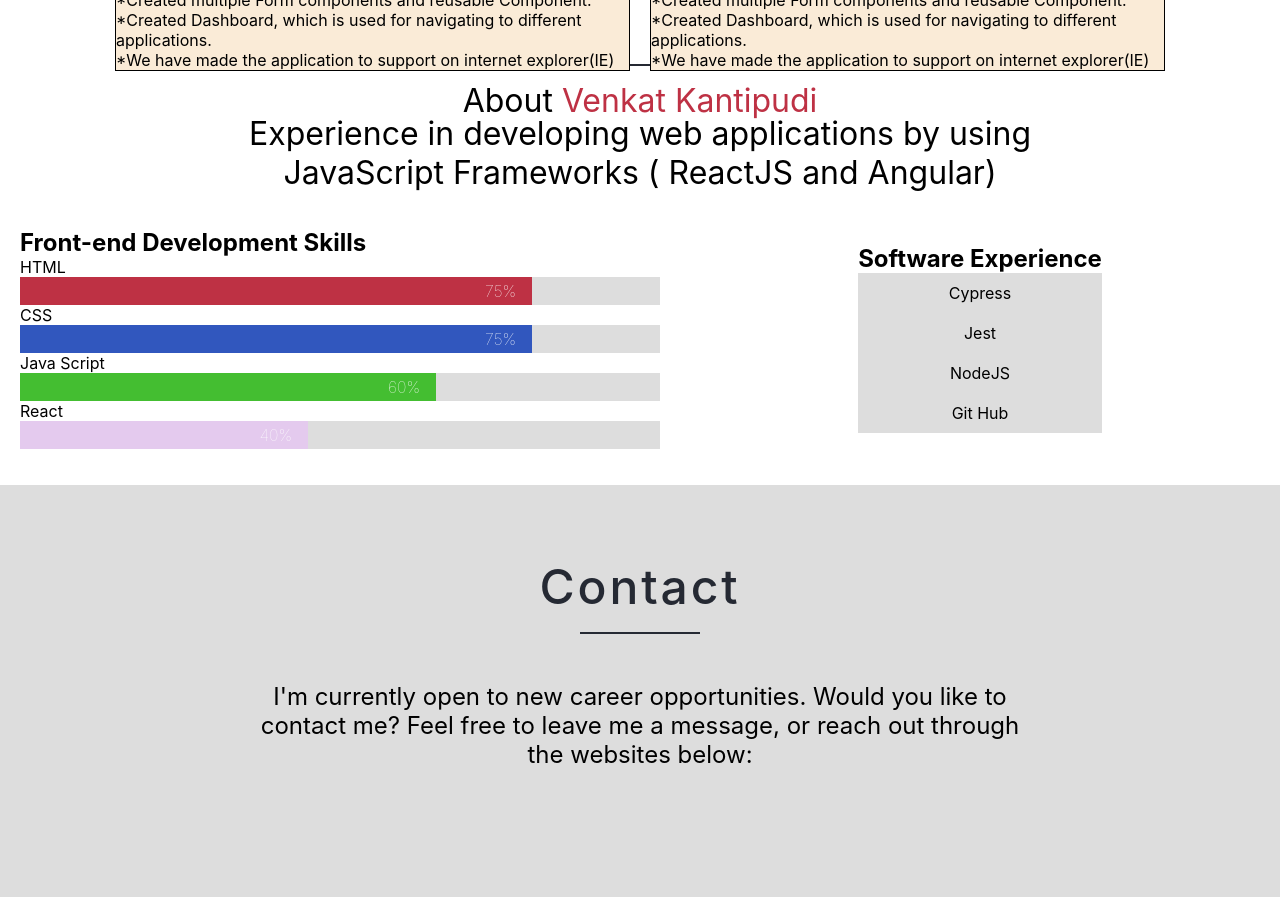
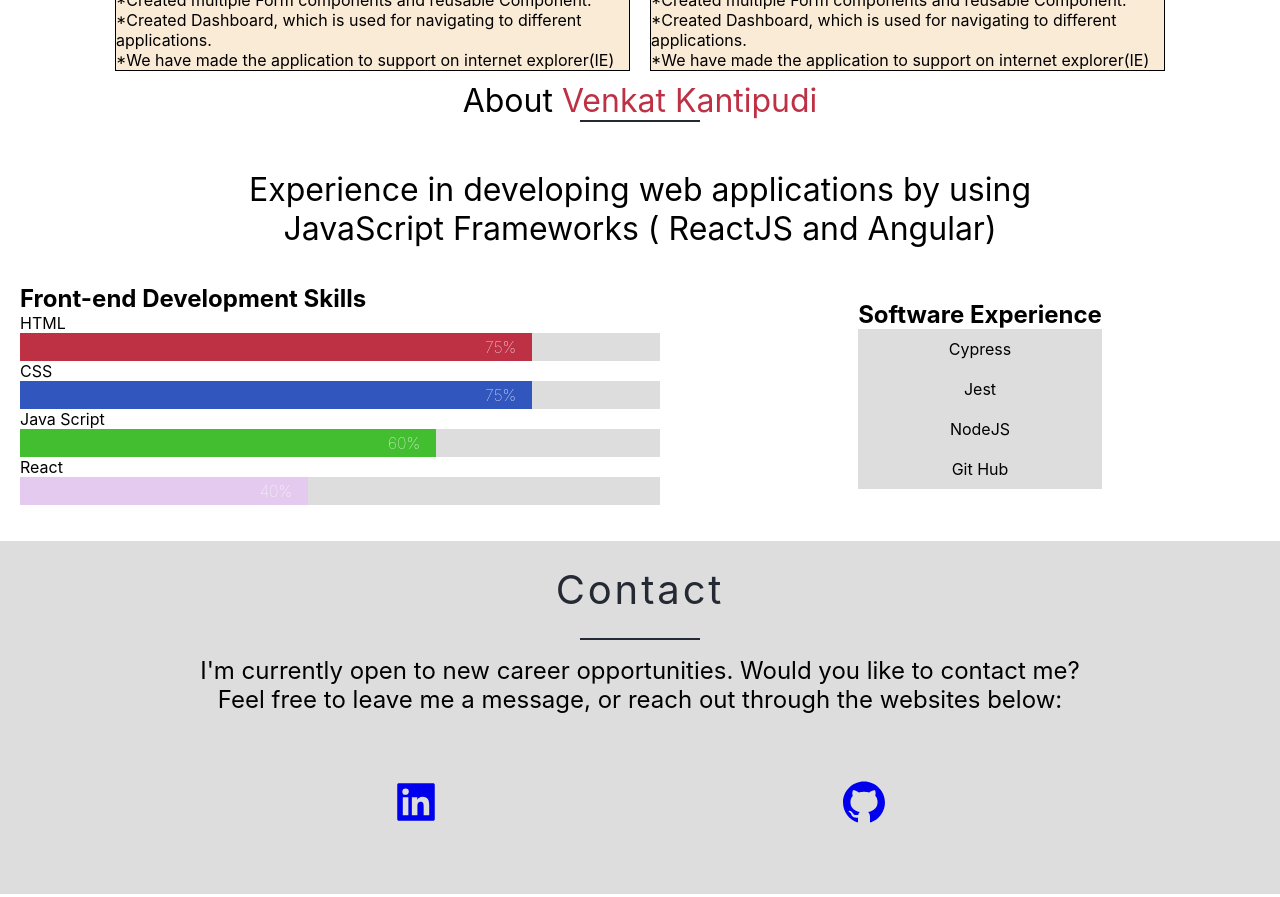
Before and after one commit to manisankar25/portfolio, a React (Create React App) app: page / in a window 1280 px wide. Shown: the part 1140-2037 px from the top of the page. Built offline with nearby package versions, Linux system fonts and the light colour scheme.

Commit message:
contact details added

```diff
--- a/package.json
+++ b/package.json
@@ -11,6 +11,7 @@
     "raleway-webfont": "3.0.1",
     "react": "^17.0.2",
     "react-dom": "^17.0.2",
+    "react-icons": "^4.4.0",
     "react-scripts": "5.0.0",
     "waypoints": "4.0.1",
     "web-vitals": "^2.1.3"
--- a/src/components/contact.js
+++ b/src/components/contact.js
@@ -1,4 +1,7 @@
 import { FontAwesomeIcon } from '@fortawesome/react-fontawesome'
+import { AiFillControl } from 'react-icons/fa';
+import { AiFillGithub, AiFillLinkedin } from "react-icons/ai";
+
 
 const Contact = () => {
     return (
@@ -9,10 +12,8 @@ const Contact = () => {
                     <div id="contact-bar" class="bar"></div>
                     <div className="header-text">I'm currently open to new career opportunities. Would you like to contact me? Feel free to leave me a message, or reach out through the websites below:</div>
                     <div id="social-media">
-                        <a id="linkedin-link" class="contact-button" href="https://nl.linkedin.com/in/vincentoldenburg" target="_blank" title="Linkedin.com/in/VincentOldenburg"><i class="fa-brands fa-linkedin"></i></a>
-                        <a id="github-link" class="contact-button" href="https://www.github.com/trajectum" target="_blank" title="Github.com/Trajectum"><FontAwesomeIcon icon="fa-brands fa-github" /></a>
-                        <a id="codepen-link" class="contact-button" href="https://www.codepen.io/dirack" target="_blank" title="Codepen.io/Dirack"><i class="fa fa-5x fa-codepen"></i></a>
-                        <a id="profile-link" class="contact-button" href="https://www.freecodecamp.org/dirack" target="_blank" title="FreeCodeCamp.com/Dirack"><i class="fa fa-5x fa-free-code-camp"></i></a>
+                        <a id="linkedin-link" class="contact-button" href="https://www.linkedin.com/in/mani-sankar-72985093/" target="_blank" title="Linkedin.com/in/ManiSankar"><AiFillLinkedin /></a>
+                        <a id="github-link" class="contact-button" href="https://github.com/manisankar25" taret="_blank" title="Github.com/Trajectum"><AiFillGithub /></a>
                     </div>
                 </div>
                 <div>
--- a/src/styles/portfolio.css
+++ b/src/styles/portfolio.css
@@ -129,18 +129,17 @@
 
 .contactBox2 {
     display: block;
-    width: 60%;
     max-width: 56rem;
     padding: 0;
     margin: auto;
 }
 
 .header-contact {
-    margin: 4.5rem auto;
-    font-weight: 500;
+    margin: 1.5rem auto;
+    font-weight: 400;
     letter-spacing: .18rem;
     align-items: center;
-    font-size: 3rem;
+    font-size: 2.5rem;
     color: #252933;
 }
 
@@ -148,7 +147,7 @@
     height: 2px;
     width: 7.5rem;
     display: flex;
-    margin: -3.5rem auto 0 auto;
+    margin: 0 auto 0 auto;
     background-color: #252933;
 }
 
@@ -164,7 +163,6 @@
     margin: auto;
     padding: 4rem 1rem;
     text-align: center;
-    color: #be3144;
 }
 
 .contact-button:hover {
@@ -173,7 +171,7 @@
 }
 
 .header-text {
-    margin: 3rem auto 0 auto;
+    margin: 1rem auto 0 auto;
     font-size: 1.5rem;
 }
 
@@ -208,5 +206,8 @@
 
     width: 513px;
     background-color: antiquewhite;
+}
 
+svg {
+    font-size:3rem;
 }
```
Also changed, not shown: 1 other file (tests, documents, lock files or other folders).
